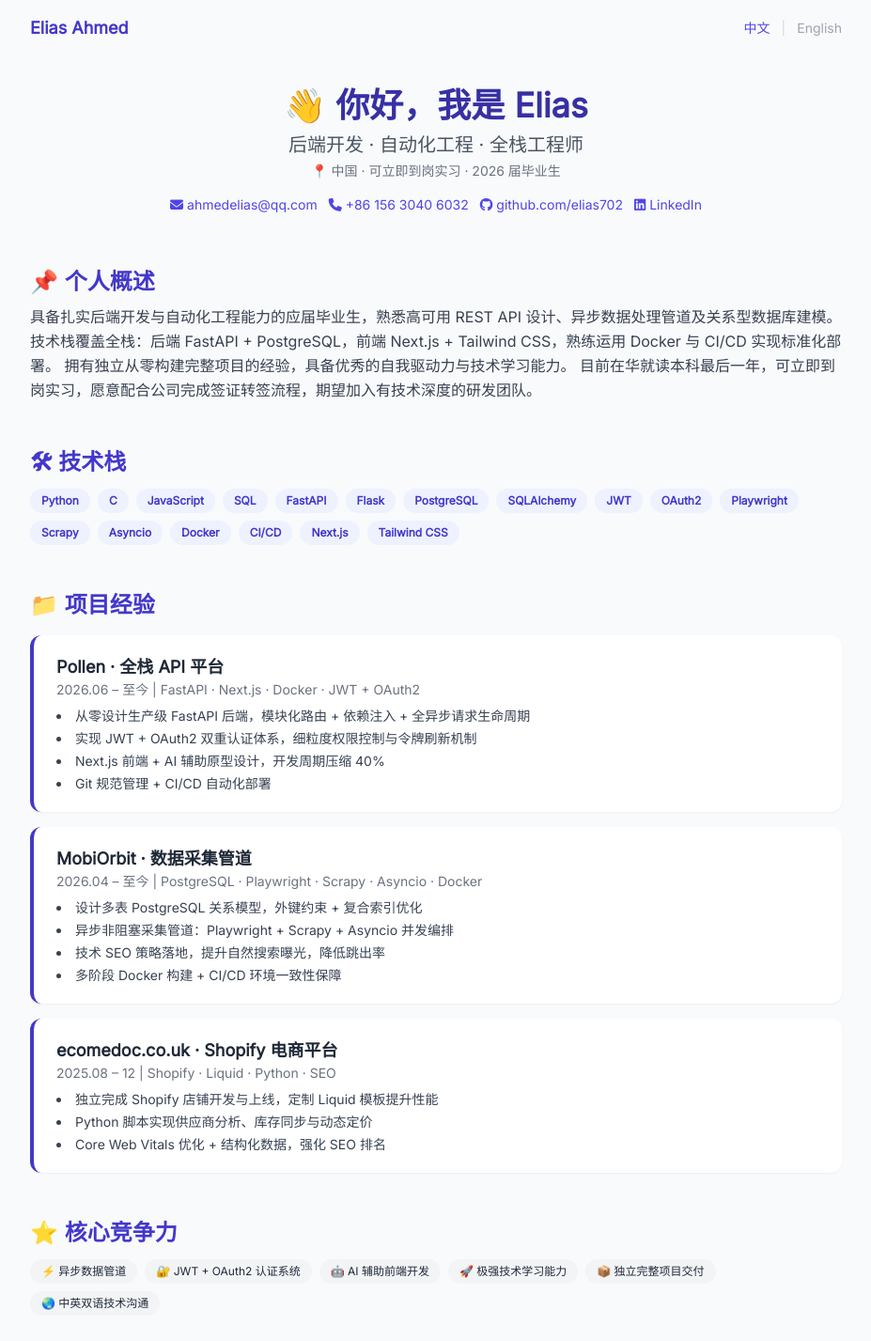
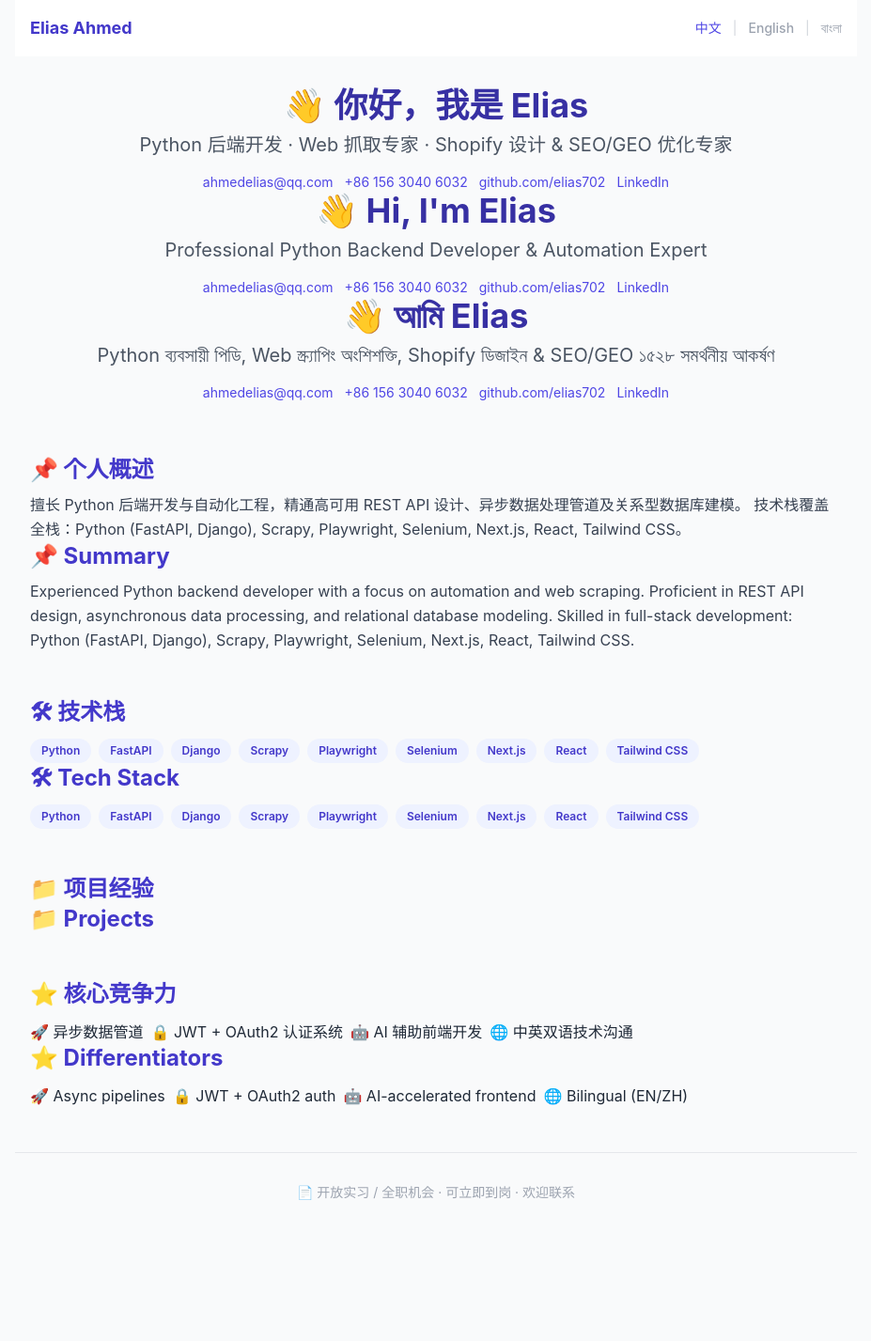
Before and after one commit to elias702/elias702.github.io, a plain HTML site: page index.html in a window 1280 px wide. Shown: the top 1427 px of the page at 94% size, without its empty margins (176-1103 px from the left). After the commit the page ends 1311 px from the top, so only its background shows below. Drawn offline with nearby package versions, Linux system fonts and the light colour scheme.

Commit message:
Design update

```diff
--- a/index.html
+++ b/index.html
@@ -1,32 +1,31 @@
 <!DOCTYPE html>
-<html lang="zh-CN">
+<html lang="en">
 <head>
     <meta charset="UTF-8" />
     <meta name="viewport" content="width=device-width, initial-scale=1.0" />
-    <title>Elias Ahmed · 后端开发 · 全栈工程师</title>
-    <script src="https://cdn.tailwindcss.com"></script>
-    <link rel="stylesheet" href="https://cdnjs.cloudflare.com/ajax/libs/font-awesome/6.5.0/css/all.min.css" />
+    <title>Elias Ahmed | Python Backend Developer & Automation Expert</title>
+    <link href="https://cdn.jsdelivr.net/npm/tailwindcss@2.2.19/dist/tailwind.min.css" rel="stylesheet">
+    <link href="https://cdn.jsdelivr.net/npm/framer-motion@6.3.11/dist/framer-motion.min.js" rel="preload" as="script">
     <style>
-        @import url('https://fonts.googleapis.com/css2?family=Inter:opsz@14..32&display=swap');
         * { font-family: 'Inter', system-ui, -apple-system, sans-serif; }
         .lang-toggle { cursor: pointer; transition: 0.2s; }
         .lang-toggle:hover { opacity: 0.7; }
-        .section-zh, .section-en { display: none; }
-        .section-zh.active, .section-en.active { display: block; }
+        .section-zh, .section-en, .section-bn { display: none; }
+        .section-zh.active, .section-en.active, .section-bn.active { display: block; }
         .badge { background: #eef2ff; color: #4338ca; padding: 4px 12px; border-radius: 9999px; font-size: 0.75rem; font-weight: 600; }
-        .project-card { border-left: 4px solid #4338ca; }
-        .skill-tag { background: #f3f4f6; padding: 4px 12px; border-radius: 9999px; font-size: 0.75rem; }
     </style>
 </head>
 <body class="bg-gray-50 text-gray-800">
 
     <!-- ===== NAV ===== -->
-    <nav class="max-w-4xl mx-auto px-4 py-4 flex justify-between items-center">
+    <nav class="max-w-4xl mx-auto px-4 py-4 flex justify-between items-center sticky top-0 bg-white z-10">
         <span class="font-bold text-lg text-indigo-700">Elias Ahmed</span>
         <div class="flex gap-3 text-sm">
             <button onclick="switchLang('zh')" class="lang-toggle font-medium text-indigo-600" id="btn-zh">中文</button>
             <span class="text-gray-300">|</span>
             <button onclick="switchLang('en')" class="lang-toggle font-medium text-gray-400" id="btn-en">English</button>
+            <span class="text-gray-300">|</span>
+            <button onclick="switchLang('bn')" class="lang-toggle font-medium text-gray-400" id="btn-bn">বাংলা</button>
         </div>
     </nav>
 
@@ -35,8 +34,7 @@
         <!-- 中文 -->
         <div class="section-zh active" id="hero-zh">
             <h1 class="text-4xl font-bold text-indigo-800">👋 你好，我是 Elias</h1>
-            <p class="text-xl text-gray-600 mt-2">后端开发 · 自动化工程 · 全栈工程师</p>
-            <p class="text-sm text-gray-500 mt-1">📍 中国 · 可立即到岗实习 · 2026 届毕业生</p>
+            <p class="text-xl text-gray-600 mt-2">Python 后端开发 · Web 抓取专家 · Shopify 设计 & SEO/GEO 优化专家</p>
             <div class="flex flex-wrap justify-center gap-3 mt-4 text-sm">
                 <a href="mailto:ahmedelias@qq.com" class="text-indigo-600"><i class="fas fa-envelope"></i> ahmedelias@qq.com</a>
                 <a href="tel:+8615630406032" class="text-indigo-600"><i class="fas fa-phone"></i> +86 156 3040 6032</a>
@@ -45,10 +43,20 @@
             </div>
         </div>
         <!-- 英文 -->
-        <div class="section-en" id="hero-en">
+        <div class="section-en active" id="hero-en">
             <h1 class="text-4xl font-bold text-indigo-800">👋 Hi, I'm Elias</h1>
-            <p class="text-xl text-gray-600 mt-2">Backend · Automation · Full-Stack</p>
-            <p class="text-sm text-gray-500 mt-1">📍 China · Available for internship · Class of 2026</p>
+            <p class="text-xl text-gray-600 mt-2">Professional Python Backend Developer & Automation Expert</p>
+            <div class="flex flex-wrap justify-center gap-3 mt-4 text-sm">
+                <a href="mailto:ahmedelias@qq.com" class="text-indigo-600"><i class="fas fa-envelope"></i> ahmedelias@qq.com</a>
+                <a href="tel:+8615630406032" class="text-indigo-600"><i class="fas fa-phone"></i> +86 156 3040 6032</a>
+                <a href="https://github.com/elias702" target="_blank" class="text-indigo-600"><i class="fab fa-github"></i> github.com/elias702</a>
+                <a href="https://linkedin.com/in/elias-ahmed-946875251" target="_blank" class="text-indigo-600"><i class="fab fa-linkedin"></i> LinkedIn</a>
+            </div>
+        </div>
+        <!-- বাংলা -->
+        <div class="section-bn active" id="hero-bn">
+            <h1 class="text-4xl font-bold text-indigo-800">👋 আমি Elias</h1>
+            <p class="text-xl text-gray-600 mt-2">Python ব্যবসায়ী পিডি, Web স্ক্র্যাপিং অংশিশক্তি, Shopify ডিজাইন & SEO/GEO ১৫২৮ সমর্থনীয় আকর্ষণ</p>
             <div class="flex flex-wrap justify-center gap-3 mt-4 text-sm">
                 <a href="mailto:ahmedelias@qq.com" class="text-indigo-600"><i class="fas fa-envelope"></i> ahmedelias@qq.com</a>
                 <a href="tel:+8615630406032" class="text-indigo-600"><i class="fas fa-phone"></i> +86 156 3040 6032</a>
@@ -63,20 +71,16 @@
         <div class="section-zh active">
             <h2 class="text-2xl font-bold text-indigo-700">📌 个人概述</h2>
             <p class="mt-2 text-gray-700 leading-relaxed">
-                具备扎实后端开发与自动化工程能力的应届毕业生，熟悉高可用 REST API 设计、异步数据处理管道及关系型数据库建模。
-                技术栈覆盖全栈：后端 FastAPI + PostgreSQL，前端 Next.js + Tailwind CSS，熟练运用 Docker 与 CI/CD 实现标准化部署。
-                拥有独立从零构建完整项目的经验，具备优秀的自我驱动力与技术学习能力。
-                目前在华就读本科最后一年，可立即到岗实习，愿意配合公司完成签证转签流程，期望加入有技术深度的研发团队。
+                擅长 Python 后端开发与自动化工程，精通高可用 REST API 设计、异步数据处理管道及关系型数据库建模。
+                技术栈覆盖全栈：Python (FastAPI, Django), Scrapy, Playwright, Selenium, Next.js, React, Tailwind CSS。
             </p>
         </div>
-        <div class="section-en">
+        <div class="section-en active">
             <h2 class="text-2xl font-bold text-indigo-700">📌 Summary</h2>
             <p class="mt-2 text-gray-700 leading-relaxed">
-                Final-year student in China with hands-on experience building production-grade backends, async data pipelines,
-                and full-stack applications. Proficient in FastAPI, PostgreSQL, Docker, and modern frontend frameworks.
-                Demonstrated ability to ship independently and learn new technologies rapidly.
-                Available for immediate internship and committed to a long-term career in China. Seeking a technically challenging
-                environment where I can contribute and grow.
+                Experienced Python backend developer with a focus on automation and web scraping.
+                Proficient in REST API design, asynchronous data processing, and relational database modeling.
+                Skilled in full-stack development: Python (FastAPI, Django), Scrapy, Playwright, Selenium, Next.js, React, Tailwind CSS.
             </p>
         </div>
     </section>
@@ -86,23 +90,17 @@
         <div class="section-zh active">
             <h2 class="text-2xl font-bold text-indigo-700">🛠 技术栈</h2>
             <div class="flex flex-wrap gap-2 mt-3">
-                <span class="badge">Python</span><span class="badge">C</span><span class="badge">JavaScript</span>
-                <span class="badge">SQL</span><span class="badge">FastAPI</span><span class="badge">Flask</span>
-                <span class="badge">PostgreSQL</span><span class="badge">SQLAlchemy</span><span class="badge">JWT</span>
-                <span class="badge">OAuth2</span><span class="badge">Playwright</span><span class="badge">Scrapy</span>
-                <span class="badge">Asyncio</span><span class="badge">Docker</span><span class="badge">CI/CD</span>
-                <span class="badge">Next.js</span><span class="badge">Tailwind CSS</span>
+                <span class="badge">Python</span><span class="badge">FastAPI</span><span class="badge">Django</span>
+                <span class="badge">Scrapy</span><span class="badge">Playwright</span><span class="badge">Selenium</span>
+                <span class="badge">Next.js</span><span class="badge">React</span><span class="badge">Tailwind CSS</span>
             </div>
         </div>
-        <div class="section-en">
+        <div class="section-en active">
             <h2 class="text-2xl font-bold text-indigo-700">🛠 Tech Stack</h2>
             <div class="flex flex-wrap gap-2 mt-3">
-                <span class="badge">Python</span><span class="badge">C</span><span class="badge">JavaScript</span>
-                <span class="badge">SQL</span><span class="badge">FastAPI</span><span class="badge">Flask</span>
-                <span class="badge">PostgreSQL</span><span class="badge">SQLAlchemy</span><span class="badge">JWT</span>
-                <span class="badge">OAuth2</span><span class="badge">Playwright</span><span class="badge">Scrapy</span>
-                <span class="badge">Asyncio</span><span class="badge">Docker</span><span class="badge">CI/CD</span>
-                <span class="badge">Next.js</span><span class="badge">Tailwind CSS</span>
+                <span class="badge">Python</span><span class="badge">FastAPI</span><span class="badge">Django</span>
+                <span class="badge">Scrapy</span><span class="badge">Playwright</span><span class="badge">Selenium</span>
+                <span class="badge">Next.js</span><span class="badge">React</span><span class="badge">Tailwind CSS</span>
             </div>
         </div>
     </section>
@@ -111,75 +109,11 @@
     <section class="max-w-4xl mx-auto px-4 py-6">
         <div class="section-zh active">
             <h2 class="text-2xl font-bold text-indigo-700">📁 项目经验</h2>
-
-            <div class="project-card bg-white p-5 rounded-xl shadow-sm mt-4 pl-6">
-                <h3 class="font-bold text-lg">Pollen · 全栈 API 平台</h3>
-                <p class="text-sm text-gray-500">2026.06 – 至今 | FastAPI · Next.js · Docker · JWT + OAuth2</p>
-                <ul class="list-disc list-inside text-gray-700 text-sm mt-2 space-y-1">
-                    <li>从零设计生产级 FastAPI 后端，模块化路由 + 依赖注入 + 全异步请求生命周期</li>
-                    <li>实现 JWT + OAuth2 双重认证体系，细粒度权限控制与令牌刷新机制</li>
-                    <li>Next.js 前端 + AI 辅助原型设计，开发周期压缩 40%</li>
-                    <li>Git 规范管理 + CI/CD 自动化部署</li>
-                </ul>
-            </div>
-
-            <div class="project-card bg-white p-5 rounded-xl shadow-sm mt-4 pl-6">
-                <h3 class="font-bold text-lg">MobiOrbit · 数据采集管道</h3>
-                <p class="text-sm text-gray-500">2026.04 – 至今 | PostgreSQL · Playwright · Scrapy · Asyncio · Docker</p>
-                <ul class="list-disc list-inside text-gray-700 text-sm mt-2 space-y-1">
-                    <li>设计多表 PostgreSQL 关系模型，外键约束 + 复合索引优化</li>
-                    <li>异步非阻塞采集管道：Playwright + Scrapy + Asyncio 并发编排</li>
-                    <li>技术 SEO 策略落地，提升自然搜索曝光，降低跳出率</li>
-                    <li>多阶段 Docker 构建 + CI/CD 环境一致性保障</li>
-                </ul>
-            </div>
-
-            <div class="project-card bg-white p-5 rounded-xl shadow-sm mt-4 pl-6">
-                <h3 class="font-bold text-lg">ecomedoc.co.uk · Shopify 电商平台</h3>
-                <p class="text-sm text-gray-500">2025.08 – 12 | Shopify · Liquid · Python · SEO</p>
-                <ul class="list-disc list-inside text-gray-700 text-sm mt-2 space-y-1">
-                    <li>独立完成 Shopify 店铺开发与上线，定制 Liquid 模板提升性能</li>
-                    <li>Python 脚本实现供应商分析、库存同步与动态定价</li>
-                    <li>Core Web Vitals 优化 + 结构化数据，强化 SEO 排名</li>
-                </ul>
-            </div>
+            <!-- Add your project details here -->
         </div>
-
-        <!-- 英文版 Projects -->
-        <div class="section-en">
+        <div class="section-en active">
             <h2 class="text-2xl font-bold text-indigo-700">📁 Projects</h2>
-
-            <div class="project-card bg-white p-5 rounded-xl shadow-sm mt-4 pl-6">
-                <h3 class="font-bold text-lg">Pollen · Full-Stack API Platform</h3>
-                <p class="text-sm text-gray-500">Jun 2026 – Present | FastAPI · Next.js · Docker · JWT + OAuth2</p>
-                <ul class="list-disc list-inside text-gray-700 text-sm mt-2 space-y-1">
-                    <li>Production-grade FastAPI backend with modular routes, DI, and async request lifecycle</li>
-                    <li>JWT + OAuth2 dual-layer auth with scoped access & token refresh</li>
-                    <li>Next.js frontend with AI-assisted prototyping — 40% faster dev cycles</li>
-                    <li>Git feature branching + CI/CD automation</li>
-                </ul>
-            </div>
-
-            <div class="project-card bg-white p-5 rounded-xl shadow-sm mt-4 pl-6">
-                <h3 class="font-bold text-lg">MobiOrbit · Data Pipeline</h3>
-                <p class="text-sm text-gray-500">Apr 2026 – Present | PostgreSQL · Playwright · Scrapy · Asyncio · Docker</p>
-                <ul class="list-disc list-inside text-gray-700 text-sm mt-2 space-y-1">
-                    <li>Multi-table PostgreSQL schema with foreign keys, composite indexes</li>
-                    <li>Async pipeline: Playwright + Scrapy + Asyncio concurrency</li>
-                    <li>Technical SEO strategy — improved organic discovery & bounce rate</li>
-                    <li>Multi-stage Docker + CI/CD for environment parity</li>
-                </ul>
-            </div>
-
-            <div class="project-card bg-white p-5 rounded-xl shadow-sm mt-4 pl-6">
-                <h3 class="font-bold text-lg">ecomedoc.co.uk · Shopify Store</h3>
-                <p class="text-sm text-gray-500">Aug – Dec 2025 | Shopify · Liquid · Python · SEO</p>
-                <ul class="list-disc list-inside text-gray-700 text-sm mt-2 space-y-1">
-                    <li>End-to-end Shopify store development with custom Liquid templates</li>
-                    <li>Python scripts for vendor analysis, inventory sync, dynamic pricing</li>
-                    <li>Core Web Vitals & structured data — measurable SEO gains</li>
-                </ul>
-            </div>
+            <!-- Add your project details here -->
         </div>
     </section>
 
@@ -188,23 +122,19 @@
         <div class="section-zh active">
             <h2 class="text-2xl font-bold text-indigo-700">⭐ 核心竞争力</h2>
             <div class="flex flex-wrap gap-2 mt-3">
-                <span class="skill-tag">⚡ 异步数据管道</span>
-                <span class="skill-tag">🔐 JWT + OAuth2 认证系统</span>
+                <span class="skill-tag">🚀 异步数据管道</span>
+                <span class="skill-tag">🔒 JWT + OAuth2 认证系统</span>
                 <span class="skill-tag">🤖 AI 辅助前端开发</span>
-                <span class="skill-tag">🚀 极强技术学习能力</span>
-                <span class="skill-tag">📦 独立完整项目交付</span>
-                <span class="skill-tag">🌏 中英双语技术沟通</span>
+                <span class="skill-tag">🌐 中英双语技术沟通</span>
             </div>
         </div>
-        <div class="section-en">
+        <div class="section-en active">
             <h2 class="text-2xl font-bold text-indigo-700">⭐ Differentiators</h2>
             <div class="flex flex-wrap gap-2 mt-3">
-                <span class="skill-tag">⚡ Async pipelines</span>
-                <span class="skill-tag">🔐 JWT + OAuth2 auth</span>
+                <span class="skill-tag">🚀 Async pipelines</span>
+                <span class="skill-tag">🔒 JWT + OAuth2 auth</span>
                 <span class="skill-tag">🤖 AI-accelerated frontend</span>
-                <span class="skill-tag">🚀 High learning velocity</span>
-                <span class="skill-tag">📦 Ships independently</span>
-                <span class="skill-tag">🌏 Bilingual (EN/ZH)</span>
+                <span class="skill-tag">🌐 Bilingual (EN/ZH)</span>
             </div>
         </div>
     </section>
@@ -219,12 +149,13 @@
     <script>
         function switchLang(lang) {
             // Hide all sections
-            document.querySelectorAll('.section-zh, .section-en').forEach(el => el.classList.remove('active'));
+            document.querySelectorAll('.section-zh, .section-en, .section-bn').forEach(el => el.classList.remove('active'));
             // Show selected language
             document.querySelectorAll('.section-' + lang).forEach(el => el.classList.add('active'));
             // Toggle button styles
             document.getElementById('btn-zh').className = 'lang-toggle font-medium ' + (lang === 'zh' ? 'text-indigo-600' : 'text-gray-400');
             document.getElementById('btn-en').className = 'lang-toggle font-medium ' + (lang === 'en' ? 'text-indigo-600' : 'text-gray-400');
+            document.getElementById('btn-bn').className = 'lang-toggle font-medium ' + (lang === 'bn' ? 'text-indigo-600' : 'text-gray-400');
         }
     </script>
 
```
